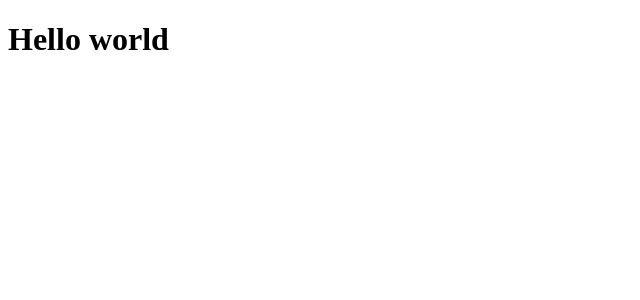
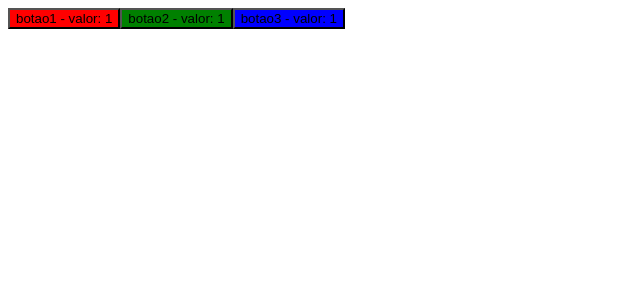
Before and after one commit to realjcwkm/move-it, a React (Create React App) app: page / in a window 1280 px wide. Shown: the top 300 px of the page, without its empty margins (0-640 px from the left). Built offline with nearby package versions, Linux system fonts and the light colour scheme; the HTML template or start-up script is replaced by a standard one.

Commit message:
add button

```diff
--- a/src/App.tsx
+++ b/src/App.tsx
@@ -1,8 +1,12 @@
-import React from 'react';
+import { Button } from './components/Button'
 
 function App() {
     return (
-      <h1>Hello world</h1>
+      <>
+        <Button color='red'>botao1</Button>
+        <Button color='green'>botao2</Button>
+        <Button color='blue'>botao3</Button>
+      </>
     );
 }
 
--- /dev/null
+++ b/src/components/Button.tsx
@@ -0,0 +1,24 @@
+import { useState } from "react";
+
+interface ButtonProps {
+  color: string;
+  children: string;
+}
+
+export function Button (props: ButtonProps) {
+  const [counter, setCounter] = useState(1);
+
+  function increment(){
+    setCounter(counter+1);
+  }
+
+  return (
+    <button
+      type='button'
+      style={{backgroundColor: props.color}}
+      onClick={increment}
+    >
+      {props.children} - valor: {counter}
+    </button>
+  );
+}
```
